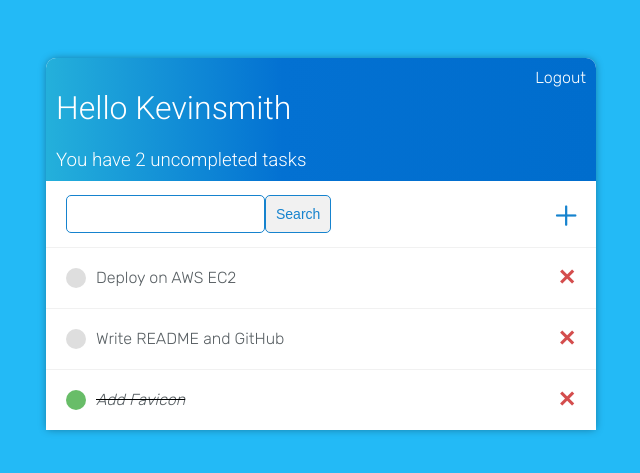
After one commit to kevinmsmith131/task-tracker, a Django app: a page that uses tracker/templates/tracker/main.html in a window 1280 px wide. The commit adds this page. Shown: the top 473 px of the page, without its empty margins (319-959 px from the left). Run offline with Django 3.2, Linux system fonts and the light colour scheme; a user stored in the database is signed in; data comes from the database, SQL or seed files in the repository; both versions use the stored data as it was after the commit.

Commit message:
Finished development

```diff
--- a/authentication/urls.py
+++ b/authentication/urls.py
@@ -1,6 +1,9 @@
 from django.urls import path
-from .views import CustomLoginView
+from django.contrib.auth.views import LogoutView
+from .views import CustomLoginView, RegistrationPage
 
 urlpatterns = [
-    path('login/', CustomLoginView.as_view(), name='login')
+    path('login/', CustomLoginView.as_view(), name='login'),
+    path('logout/', LogoutView.as_view(next_page='login'), name='logout'),
+    path('register/', RegistrationPage.as_view(), name='register')
 ]
--- /dev/null
+++ b/tracker/templates/tracker/main.html
@@ -0,0 +1,169 @@
+<!DOCTYPE html>
+<html lang="en">
+<head>
+    <meta http-equiv="X-UA-Compatible" content="IE=edge">
+    <link rel="stylesheet" type="text/css" href="//fonts.googleapis.com/css?family=Open+Sans"/>
+    <link rel="preconnect" href="https://fonts.googleapis.com">
+    <link rel="preconnect" href="https://fonts.gstatic.com" crossorigin>
+    <link href="https://fonts.googleapis.com/css2?family=Rubik:wght@300;400;500;600;700;800;900&display=swap" rel="stylesheet">
+    <link rel="preconnect" href="https://fonts.googleapis.com">
+    <link rel="preconnect" href="https://fonts.gstatic.com" crossorigin>
+    <link href="https://fonts.googleapis.com/css2?family=Roboto:wght@100;300;400;500;700;900&display=swap" rel="stylesheet">
+    <title>TaskTracker</title>
+    <meta name="description" content="">
+    <meta name="viewport" content="width=device-width, initial-scale=1">
+    <style>
+        body {
+            background-color: #23baf6;
+            font-family: 'Rubik', sans-serif;
+            font-weight: 300;
+            padding-top: 50px;
+        }
+
+        h1, h2, h3, h4, h5, h6 {
+            font-family: 'Roboto', sans-serif;
+            font-weight: 300;
+        }
+
+        a, p {
+            color: #454c50;
+        }
+
+        .container {
+            max-width: 550px;
+            margin: auto;
+            background-color: #fff;
+            border-radius: 10px 10px 0 0;
+            -webkit-box-shadow: 0px 0px 8px -1px rgba(0,0,0,0.40);
+            box-shadow: 0px 0px 8px -1px rgba(0,0,0,0.40);
+        }
+
+        .header-bar {
+            display: flex;
+            justify-content: space-between;
+            color: #fff;
+            padding: 10px;
+            border-radius: 10px 10px 0 0;
+            background: linear-gradient(90deg, #24b0db 0%, #0371d2 43%, #006dcd 100%);
+        }
+
+        .header-bar a {
+            color: #fff;
+            text-decoration: none;
+        }
+
+        .task-wrapper {
+            display: flex;
+            align-items: center;
+            justify-content: space-between;
+            padding: 20px 20px 20px 10px;
+            background-color: #fff;
+            border-top: 1px solid #f1f1f1;
+        }
+
+        .task-title {
+            display: flex;
+        }
+
+        .task-title a {
+            text-decoration: none;
+            color: #585f63;
+            margin-left: 10px;
+        }
+
+        .task-completed-icon {
+            display: inline-block;
+            height: 20px;
+            width: 20px;
+            background-color: #68bd68;
+            border-radius: 50%;
+            border: none;
+            cursor: pointer;
+        }
+
+        .task-uncompleted-icon {
+            display: inline-block;
+            height: 20px;
+            width: 20px;
+            background-color: #dedede;
+            border-radius: 50%;
+            border: none;
+            cursor: pointer;
+        }
+
+        .delete-link {
+            text-decoration: none;
+            font-weight: 900;
+            color: #d44d4d;
+            font-size: 22px;
+            line-height: 0  ;
+        }
+
+        .search-form {
+            margin: 20px 0 0 10px;
+            display: flex;
+        }
+
+        #search-add-wrapper {
+            display: flex;
+            justify-content: space-between;
+            align-items: center;
+            padding: 0 10px 10px 10px;
+            margin-top: -10px;
+        }
+
+        #add-link {
+            text-decoration: none;
+            font-size: 38px;
+            color: #1683ce;
+            margin: 20px 8px 0 0;
+        }
+
+        input[type=text], input[type=password], textarea {
+            border: 1px solid #1683ce;
+            border-radius: 5px;
+            padding: 10px;
+            width: 90%;
+        }
+
+        label {
+            padding-top: 10px !important;
+            display: block;
+        }
+
+        .button {
+            border: 1px solid #1683ce;
+            background-color: #f1f1f1;
+            color: #1683ce;
+            padding: 10px;
+            margin-top: 15px;
+            font-size: 14px;
+            border-radius: 5px;
+            cursor: pointer;
+            text-decoration: none;
+        }
+
+        #search-button {
+            margin-top: 0;
+        }
+
+        #form-header {
+            font-size: 25px;
+        }
+
+        .card-body {
+            padding: 0 0 20px 20px;
+        }
+
+        .login-form {
+            margin: -0 0 -18px 0;
+        }
+    </style>
+</head>
+<body>
+    <div class="container">
+        {% block content %}
+        {% endblock content %}
+    </div>
+</body>
+</html>
--- a/tracker/templates/tracker/task.html
+++ /dev/null
@@ -1 +0,0 @@
-<h1>Task: {{task}}</h1>
--- a/tracker/templates/tracker/tasks.html
+++ b/tracker/templates/tracker/tasks.html
@@ -1,26 +1,41 @@
+{% extends 'tracker/main.html' %}
+{% block content %}
+    <div class="header-bar">
+        <div>
+            <h1>Hello {{request.user|title}}</h1>
+            <h3 style="margin:0">You have {{count}} uncompleted task{{count|pluralize:"s"}}</h3>
+        </div>
         {% if request.user.is_authenticated %}
-    <p>{{request.user}}</p>
-    <a href="">Logout</a>
+            <a href="{% url 'logout' %}">Logout</a>
         {% else %}
             <a href="{% url 'login' %}">Login</a>
         {% endif %}
-<hr>
-<h1>TaskTracker</h1>
-<a href="{% url 'task-create' %}">Add Task</a>
-<table>
-    <tr>
-        <th>Item</th>
-        <th></th>
-        <th></th>
-    </tr>
+    </div>
+    <div id="search-add-wrapper">
+        <form class="search-form" method="GET">
+            <input type="text" name="search-area" value="{{search_input}}"/>
+            <input id="search-button" class="button" type="submit" value="Search"/>
+        </form>
+        <a id="add-link" href="{% url 'task-create' %}">&#43;</a>
+    </div>
+    <div class="task-items-wrapper">
         {% for task in tasks %}
-        <tr>
-            <td>{{task.title}}</td>
-            <td><a href="{% url 'task' task.id %}">View</a></td>
-            <td><a href="{% url 'task-update' task.id %}">Edit</a></td>
-            <td><a href="{% url 'task-delete' task.id %}">Delete</a></td>
-        </tr>
+            <div class="task-wrapper">
+                {% if task.completed %}
+                    <div class="task-title">
+                        <a class="task-completed-icon" href="{% url 'task-toggle' task.id %}"></a>
+                        <i><s><a href="{% url 'task-update' task.id  %}">{{task}}</a></s></i>
+                    </div>
+                {% else %}
+                    <div class="task-title">
+                        <a class="task-uncompleted-icon" href="{% url 'task-toggle' task.id %}"></a>
+                        <a href="{% url 'task-update' task.id  %}">{{task}}</a>
+                    </div>
+                {% endif %}
+                <a class="delete-link" href="{% url 'task-delete' task.id %}">&#x2715;</a>
+            </div>
             {% empty %}
-            <h3>You don't have any tasks to track. Enjoy your free time!</h3>
+                <h3>You don't have any tasks to track</h3>
         {% endfor %}
-</table>
+    </div>
+{% endblock content %}
--- a/tracker/urls.py
+++ b/tracker/urls.py
@@ -1,5 +1,5 @@
 from django.urls import path
-from .views import TaskList, TaskInfo, TaskCreate, TaskUpdate, TaskDelete
+from .views import TaskList, TaskInfo, TaskCreate, TaskUpdate, TaskDelete, TaskToggle
 
 urlpatterns = [
     path('', TaskList.as_view(), name='tasks'),
@@ -7,4 +7,5 @@ urlpatterns = [
     path('task-create', TaskCreate.as_view(), name='task-create'),
     path('task-update/<int:pk>/', TaskUpdate.as_view(), name='task-update'),
     path('task-delete<int:pk>/', TaskDelete.as_view(), name='task-delete'),
+    path('task-toggle<int:pk>', TaskToggle.as_view(), name='task-toggle')
 ]
--- a/tracker/views.py
+++ b/tracker/views.py
@@ -2,38 +2,78 @@ from django.shortcuts import render
 from django.views.generic.list import ListView
 from django.views.generic.detail import DetailView
 from django.views.generic.edit import CreateView, UpdateView, DeleteView
+from django.contrib.auth.mixins import LoginRequiredMixin
 from django.urls import reverse_lazy
 from .models import Task
 
 
-class TaskList(ListView):
+class TaskList(LoginRequiredMixin, ListView):
     model = Task
     context_object_name = 'tasks'
     template_name = 'tracker/tasks.html'
 
+    def get_context_data(self, **kwargs):
+        context = super().get_context_data(**kwargs)
+        context['tasks'] = context['tasks'].filter(user=self.request.user)
+        context['count'] = context['tasks'].filter(completed=False).count()
 
-class TaskInfo(DetailView):
+        search_input = self.request.GET.get('search-area') or ''
+        if search_input:
+            context['tasks'] = context['tasks'].filter(title__startswith=search_input)
+
+        context['search_input'] = search_input
+        return context
+
+
+class TaskInfo(LoginRequiredMixin, DetailView):
     model = Task
     context_object_name = 'task'
     template_name = 'tracker/task.html'
 
 
-class TaskCreate(CreateView):
+class TaskCreate(LoginRequiredMixin, CreateView):
     model = Task
-    fields = '__all__'
+    fields = ['title', 'description', 'completed']
+    success_url = reverse_lazy('tasks')
+    template_name = 'tracker/form.html'
+
+    def form_valid(self, form):
+        form.instance.user = self.request.user
+        return super(TaskCreate, self).form_valid(form)
+
+
+class TaskUpdate(LoginRequiredMixin, UpdateView):
+    model = Task
+    fields = ['title', 'description', 'completed']
     success_url = reverse_lazy('tasks')
     template_name = 'tracker/form.html'
 
 
-class TaskUpdate(UpdateView):
-    model = Task
-    fields = '__all__'
-    success_url = reverse_lazy('tasks')
-    template_name = 'tracker/form.html'
-
-
-class TaskDelete(DeleteView):
+class TaskDelete(LoginRequiredMixin, DeleteView):
     model = Task
     context_object_name = 'task'
     success_url = reverse_lazy('tasks')
     template_name = 'tracker/delete.html'
+
+
+class TaskToggle(LoginRequiredMixin, ListView):
+    model = Task
+    context_object_name = 'tasks'
+    template_name = 'tracker/tasks.html'
+
+    def get_context_data(self, **kwargs):
+        task = Task.objects.get(pk=self.kwargs['pk'])
+        task.completed = not task.completed
+        task.save()
+        context = super().get_context_data(**kwargs)
+        context['tasks'] = context['tasks'].filter(user=self.request.user)
+        context['count'] = context['tasks'].filter(completed=False).count()
+
+        search_input = self.request.GET.get('search-area') or ''
+        if search_input:
+            context['tasks'] = context['tasks'].filter(title__startswith=search_input)
+
+        context['search_input'] = search_input
+        return context
+
+    success_url = reverse_lazy('tasks')
```
Also changed, not shown: authentication/templates/authentication/login.html (+19 -6 lines), authentication/templates/authentication/main.html (added, +169 -0 lines), authentication/templates/authentication/register.html (added, +21 -0 lines), authentication/views.py (+22 -1 lines), tasktracker/manage.py (added, +22 -0 lines), tasktracker/settings.py (+6 -4 lines), tracker/templates/tracker/delete.html (+13 -6 lines), tracker/templates/tracker/form.html (+16 -7 lines), db.sqlite3, tasktracker/db.sqlite3 (added). Lines whose indentation alone changed are shown as unchanged.
